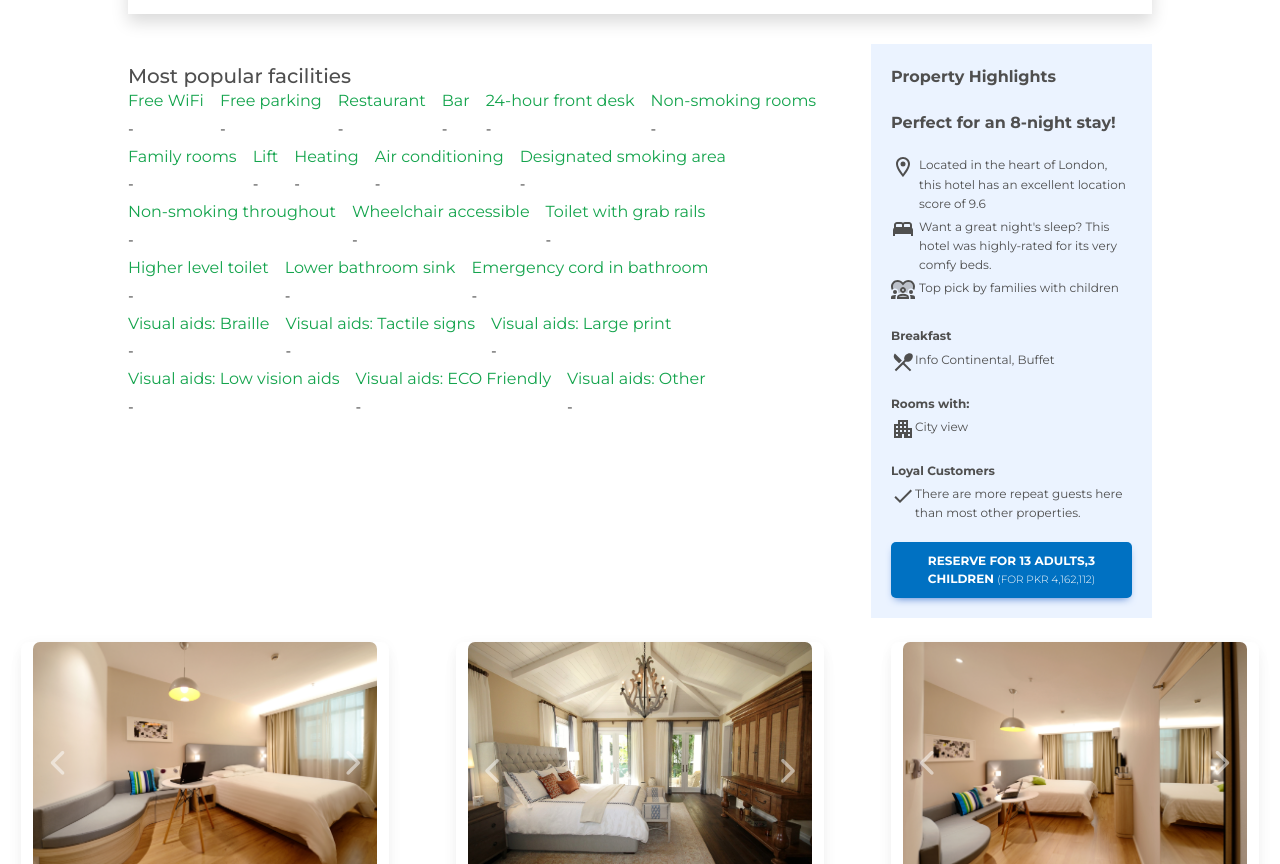
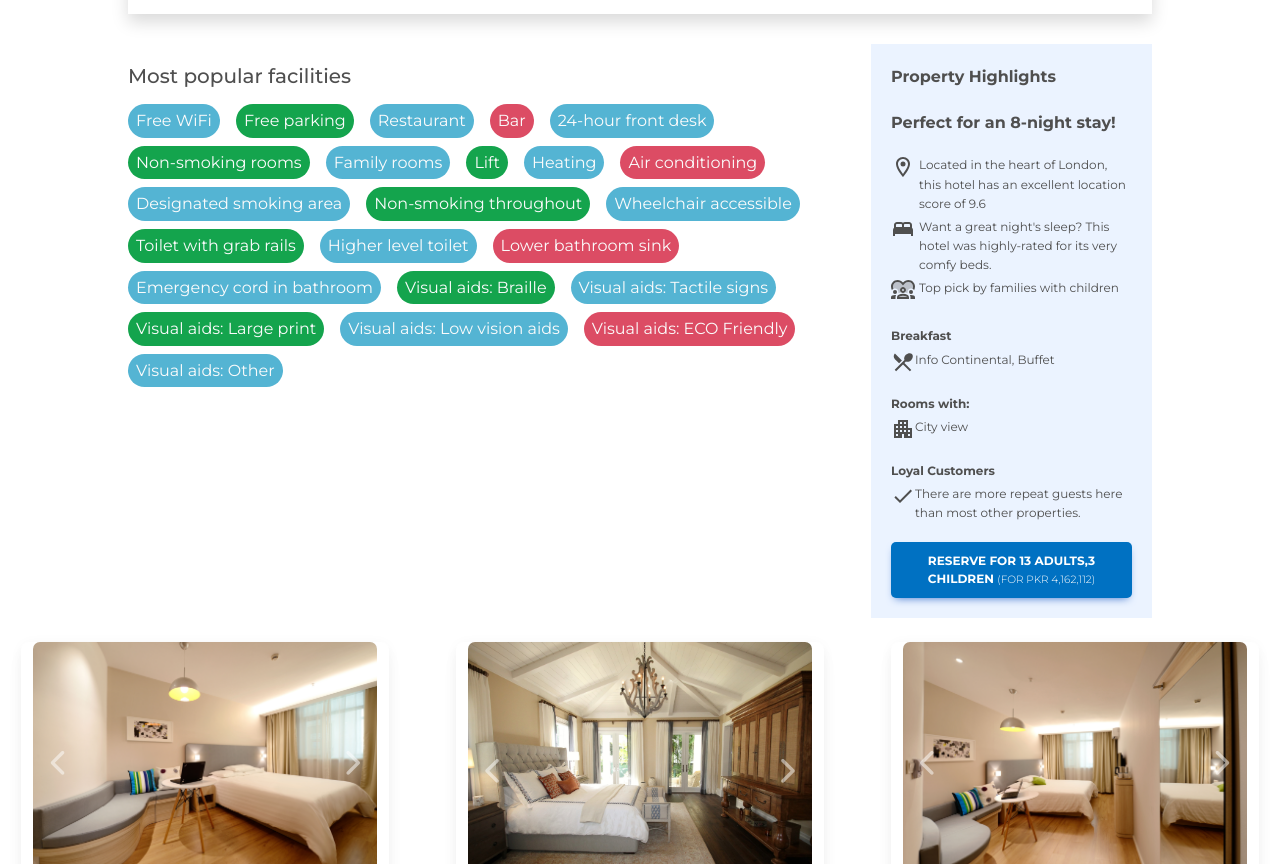
Before and after one commit to SohaibShahzad/desalis.github.io, a React (Create React App) app: page /hotel in a window 1280 px wide. Shown: the part 1152-2016 px from the top of the page. Built offline with nearby package versions, Linux system fonts and the light colour scheme; a web font is replaced by a local one.

Commit message:
Single hotel page updated

```diff
--- a/src/Pages/hotel/Hotel.jsx
+++ b/src/Pages/hotel/Hotel.jsx
@@ -280,13 +280,22 @@ const Hotel = () => {
                   {selected_hotel ? selected_hotel.description : data.desc}
                 </p>
                 <div>
-                  <h5>Most popular facilities</h5>
+                  <h5 className="mb-3">Most popular facilities</h5>
                   <div className="d-flex flex-wrap text-success">
                     {data.facilities.map((item, i) => {
                       return (
                         <div key={i}>
-                          <span className="me-3">{item}</span>
-                          <p className="me-3">-</p>
+                          <div
+                            className={`${
+                              i % 2 === 0
+                                ? "bg-info"
+                                : i % 3 === 0
+                                ? "bg-danger"
+                                : "bg-success"
+                            } text-light px-2 py-1 me-3 mb-2 rounded-pill`}
+                          >
+                            {item}
+                          </div>
                         </div>
                       );
                     })}
```
